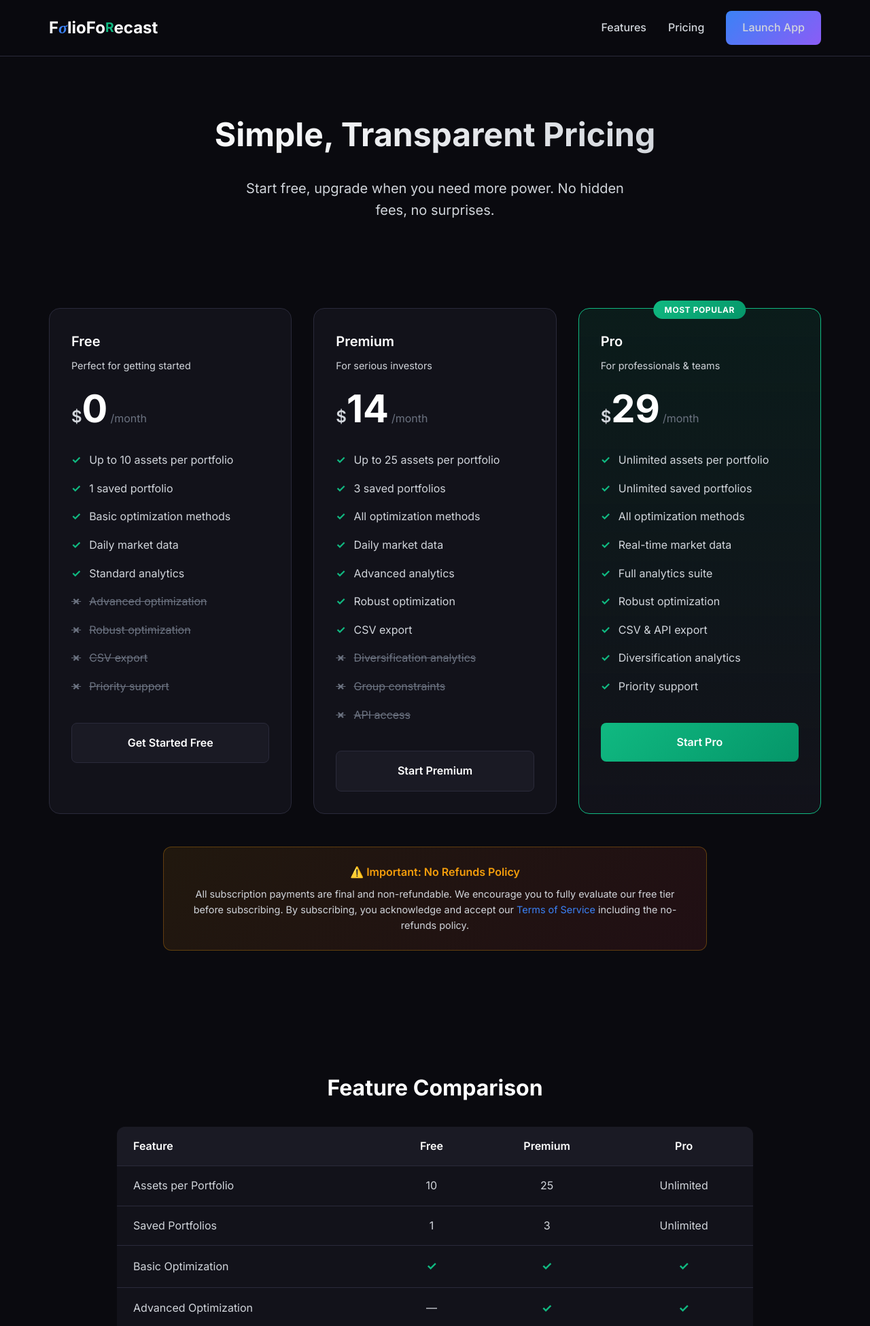
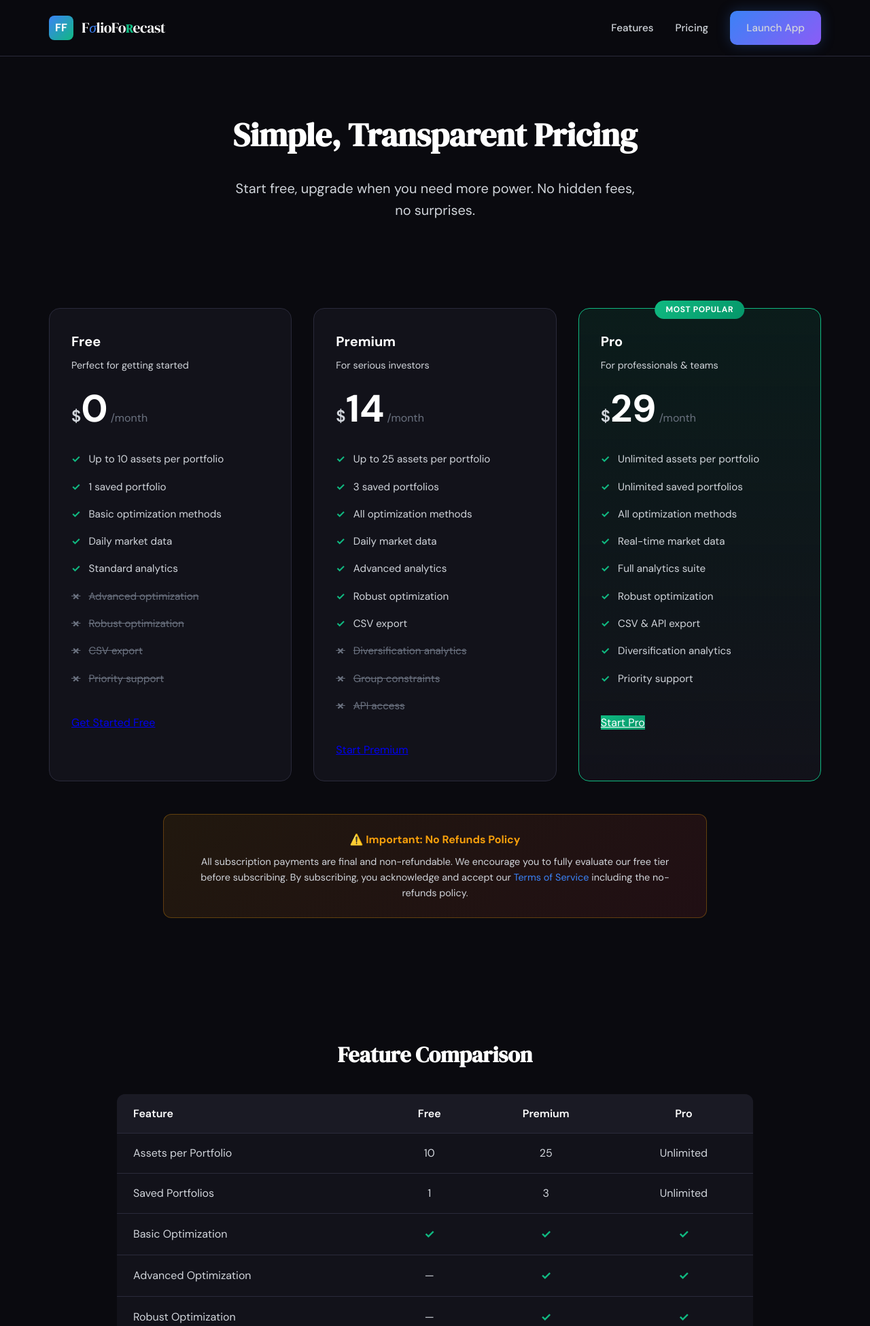
Before and after one commit to shadow6-actual/V6_EODHD_POpt, a Flask app: page /pricing in a window 1280 px wide. Shown: the top 1950 px of the page at 68% size. Run offline with Flask 3, Linux system fonts and the light colour scheme.

Commit message:
Update pricing.html
Add thumnail - consistent with landing page

```diff
--- a/webapp/templates/pricing.html
+++ b/webapp/templates/pricing.html
@@ -4,9 +4,11 @@
     <meta charset="UTF-8">
     <meta name="viewport" content="width=device-width, initial-scale=1.0">
     <title>Pricing - FolioForecast</title>
+
     <link rel="preconnect" href="https://fonts.googleapis.com">
     <link rel="preconnect" href="https://fonts.gstatic.com" crossorigin>
-    <link href="https://fonts.googleapis.com/css2?family=Inter:wght@300;400;500;600;700&display=swap" rel="stylesheet">
+    <link href="https://fonts.googleapis.com/css2?family=DM+Sans:wght@300;400;500;600;700;800&family=DM+Serif+Display&family=Inter:wght@300;400;500;600;700&display=swap" rel="stylesheet">
+
     <style>
         :root {
             --bg-primary: #0a0a0f;
@@ -21,6 +23,11 @@
             --accent-green: #10b981;
             --border-color: #2a2a3a;
             --warning: #f59e0b;
+
+            /* Fonts */
+            --font-display: "DM Serif Display", Georgia, serif;
+            --font-body: "DM Sans", -apple-system, BlinkMacSystemFont, sans-serif;
+            --font-inter: 'Inter', sans-serif;
         }
 
         * {
@@ -30,21 +37,21 @@
         }
 
         body {
-            font-family: 'Inter', -apple-system, BlinkMacSystemFont, sans-serif;
+            font-family: var(--font-body); /* Updated to DM Sans to match app feel */
             background: var(--bg-primary);
             color: var(--text-primary);
             line-height: 1.6;
             min-height: 100vh;
         }
 
-        /* Navigation */
+        /* Navigation - Synced with Landing Page for "No Pop" */
         .nav {
             position: fixed;
             top: 0;
             left: 0;
             right: 0;
             z-index: 1000;
-            background: rgba(10, 10, 15, 0.95);
+            background: rgba(10, 10, 15, 0.85); /* Matched transparency */
             backdrop-filter: blur(20px);
             border-bottom: 1px solid var(--border-color);
         }
@@ -58,17 +65,36 @@
             align-items: center;
         }
 
-        /* Updated Logo Styling */
+        /* Logo Styles - Exact match to Landing Page */
         .logo {
-            font-size: 1.5rem;
-            font-weight: 700;
-            color: var(--text-primary); /* Removed gradient to allow span colors */
-            text-decoration: none;
             display: flex;
             align-items: center;
+            gap: 0.75rem;
+            text-decoration: none;
         }
 
-        /* Branding Classes */
+        .logo-icon {
+            width: 36px;
+            height: 36px;
+            background: linear-gradient(135deg, var(--accent-blue), var(--accent-green));
+            border-radius: 8px;
+            display: flex;
+            align-items: center;
+            justify-content: center;
+            font-weight: 800;
+            font-size: 1rem;
+            color: white;
+            font-family: var(--font-body);
+        }
+
+        .logo-text {
+            font-family: var(--font-display);
+            font-size: 1.35rem;
+            letter-spacing: -0.02em;
+            color: var(--text-primary);
+        }
+
+        /* Branding Specifics */
         .sigma {
             font-family: 'Times New Roman', serif;
             font-style: italic;
@@ -77,9 +103,9 @@
 
         .return-r {
             color: var(--accent-green);
-            font-size: 0.8em; /* Scaled down to match lowercase height */
+            font-size: 0.8em;
             font-weight: 700;
-            vertical-align: middle; /* ADDED: Centers the 'R' vertically */
+            vertical-align: middle;
         }
 
         .nav-links {
@@ -93,6 +119,7 @@
             text-decoration: none;
             font-weight: 500;
             transition: color 0.2s;
+            font-size: 0.95rem;
         }
 
         .nav-links a:hover {
@@ -101,23 +128,32 @@
 
         .btn {
             padding: 0.75rem 1.5rem;
-            border-radius: 8px;
-            font-weight: 600;
+            border-radius: 8px; /* Slightly tighter radius on pricing cards, sticking to design */
+            font-weight: 700;
             text-decoration: none;
             transition: all 0.2s;
             cursor: pointer;
             border: none;
-            font-size: 1rem;
+            font-size: 0.95rem;
+            display: inline-flex;
+            align-items: center;
+            justify-content: center;
+        }
+
+        .nav-links .btn {
+            padding: 0.8rem 1.5rem;
+            border-radius: 10px; /* Match landing page button style */
         }
 
         .btn-primary {
             background: linear-gradient(135deg, var(--accent-blue), var(--accent-purple));
             color: white;
+            box-shadow: 0 0 20px rgba(59, 130, 246, 0.25);
         }
 
         .btn-primary:hover {
             transform: translateY(-2px);
-            box-shadow: 0 10px 30px rgba(59, 130, 246, 0.3);
+            box-shadow: 0 12px 35px rgba(59, 130, 246, 0.30);
         }
 
         .btn-secondary {
@@ -128,6 +164,7 @@
 
         .btn-secondary:hover {
             background: var(--bg-tertiary);
+            border-color: #2a2a3a;
         }
 
         /* Hero Section */
@@ -139,13 +176,11 @@
         }
 
         .hero h1 {
+            font-family: var(--font-display); /* Updated font */
             font-size: 3rem;
-            font-weight: 700;
+            font-weight: 700; /* Regular weight for serif display often looks bold enough, keeping 700 */
             margin-bottom: 1.5rem;
-            background: linear-gradient(135deg, var(--text-primary) 0%, var(--text-secondary) 100%);
-            -webkit-background-clip: text;
-            -webkit-text-fill-color: transparent;
-            background-clip: text;
+            color: var(--text-primary);
         }
 
         .hero p {
@@ -213,7 +248,7 @@
 
         .pricing-tier {
             font-size: 1.25rem;
-            font-weight: 600;
+            font-weight: 700;
             color: var(--text-primary);
             margin-bottom: 0.5rem;
         }
@@ -260,6 +295,7 @@
             display: flex;
             align-items: flex-start;
             gap: 0.75rem;
+            font-size: 0.95rem;
         }
 
         .pricing-features li::before {
@@ -281,33 +317,17 @@
 
         .pricing-cta {
             width: 100%;
-            padding: 1rem;
-            border-radius: 8px;
-            font-weight: 600;
-            text-align: center;
-            text-decoration: none;
-            display: block;
-            transition: all 0.2s;
         }
 
         .pricing-cta.primary {
             background: linear-gradient(135deg, var(--accent-green), #059669);
             color: white;
+            box-shadow: none;
         }
 
         .pricing-cta.primary:hover {
             transform: translateY(-2px);
             box-shadow: 0 10px 30px rgba(16, 185, 129, 0.3);
-        }
-
-        .pricing-cta.secondary {
-            background: var(--bg-tertiary);
-            color: var(--text-primary);
-            border: 1px solid var(--border-color);
-        }
-
-        .pricing-cta.secondary:hover {
-            background: var(--border-color);
         }
 
         /* No Refunds Notice */
@@ -324,7 +344,7 @@
         .refund-notice h3 {
             color: var(--warning);
             font-size: 1rem;
-            font-weight: 600;
+            font-weight: 700;
             margin-bottom: 0.5rem;
             display: flex;
             align-items: center;
@@ -357,6 +377,7 @@
             text-align: center;
             font-size: 2rem;
             margin-bottom: 2rem;
+            font-family: var(--font-display);
         }
 
         .faq-item {
@@ -419,6 +440,7 @@
             text-align: center;
             font-size: 2rem;
             margin-bottom: 2rem;
+            font-family: var(--font-display);
         }
 
         .comparison-table {
@@ -455,7 +477,6 @@
             border-bottom: none;
         }
 
-        /* CHANGED: Increased specificity to override table cell color */
         .comparison-table td.check {
             color: var(--accent-green);
             font-weight: 700;
@@ -490,7 +511,7 @@
 
         .footer-brand .logo {
             margin-bottom: 1rem;
-            display: inline-block;
+            display: inline-flex; /* Ensures alignment */
         }
 
         .footer-brand p {
@@ -506,7 +527,7 @@
         .footer-column h4 {
             color: var(--text-primary);
             font-size: 0.9rem;
-            font-weight: 600;
+            font-weight: 800;
             margin-bottom: 1rem;
             text-transform: uppercase;
             letter-spacing: 0.05em;
@@ -539,7 +560,10 @@
 <body>
     <nav class="nav">
         <div class="nav-container">
-            <a href="/" class="logo">F<span class="sigma">σ</span>lioFo<span class="return-r">R</span>ecast</a>
+            <a href="/" class="logo">
+                <div class="logo-icon">FF</div>
+                <span class="logo-text">F<span class="sigma">σ</span>lioFo<span class="return-r">R</span>ecast</span>
+            </a>
             <div class="nav-links">
                 <a href="/#features">Features</a>
                 <a href="/pricing">Pricing</a>
@@ -771,7 +795,10 @@
     <footer class="footer">
         <div class="footer-content">
             <div class="footer-brand">
-                <a href="/" class="logo">F<span class="sigma">σ</span>lioFo<span class="return-r">R</span>ecast</a>
+                <a href="/" class="logo">
+                    <div class="logo-icon">FF</div>
+                    <span class="logo-text">F<span class="sigma">σ</span>lioFo<span class="return-r">R</span>ecast</span>
+                </a>
                 <p>Professional-grade portfolio optimization tools for modern investors.</p>
             </div>
             <div class="footer-links">
```
